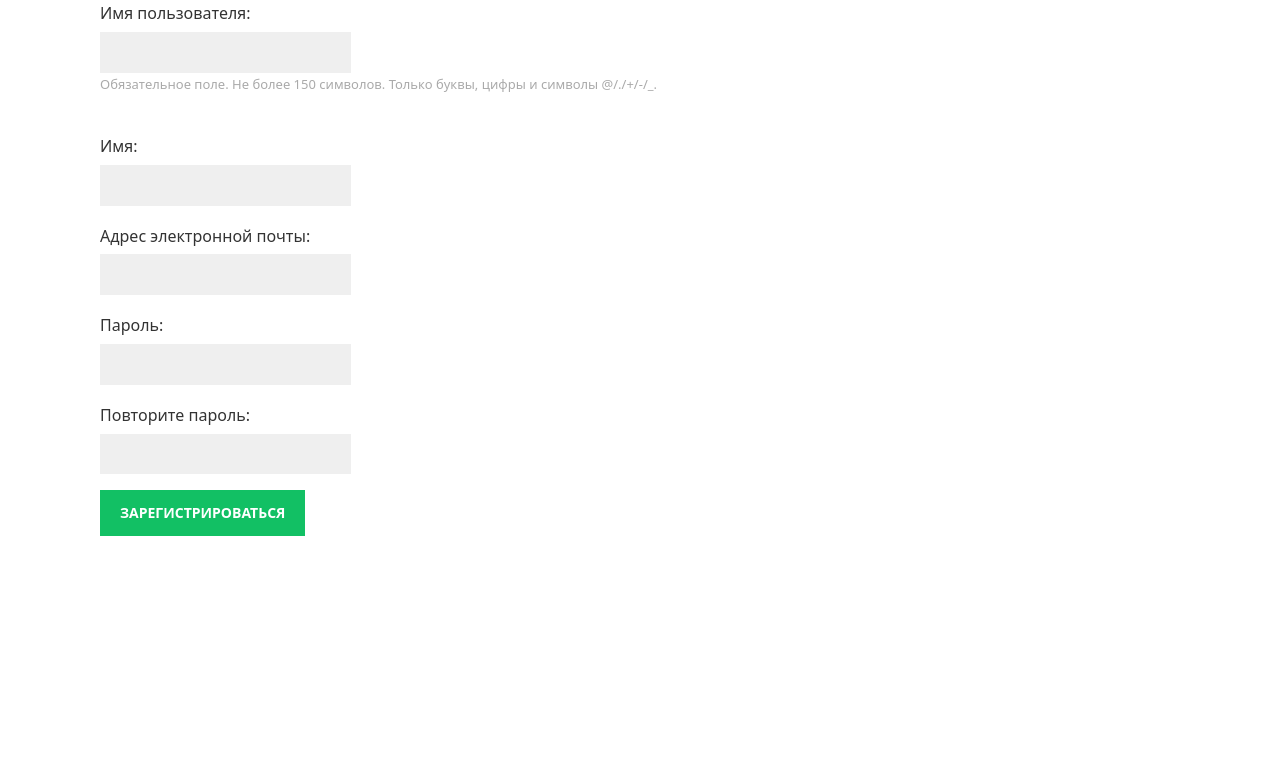
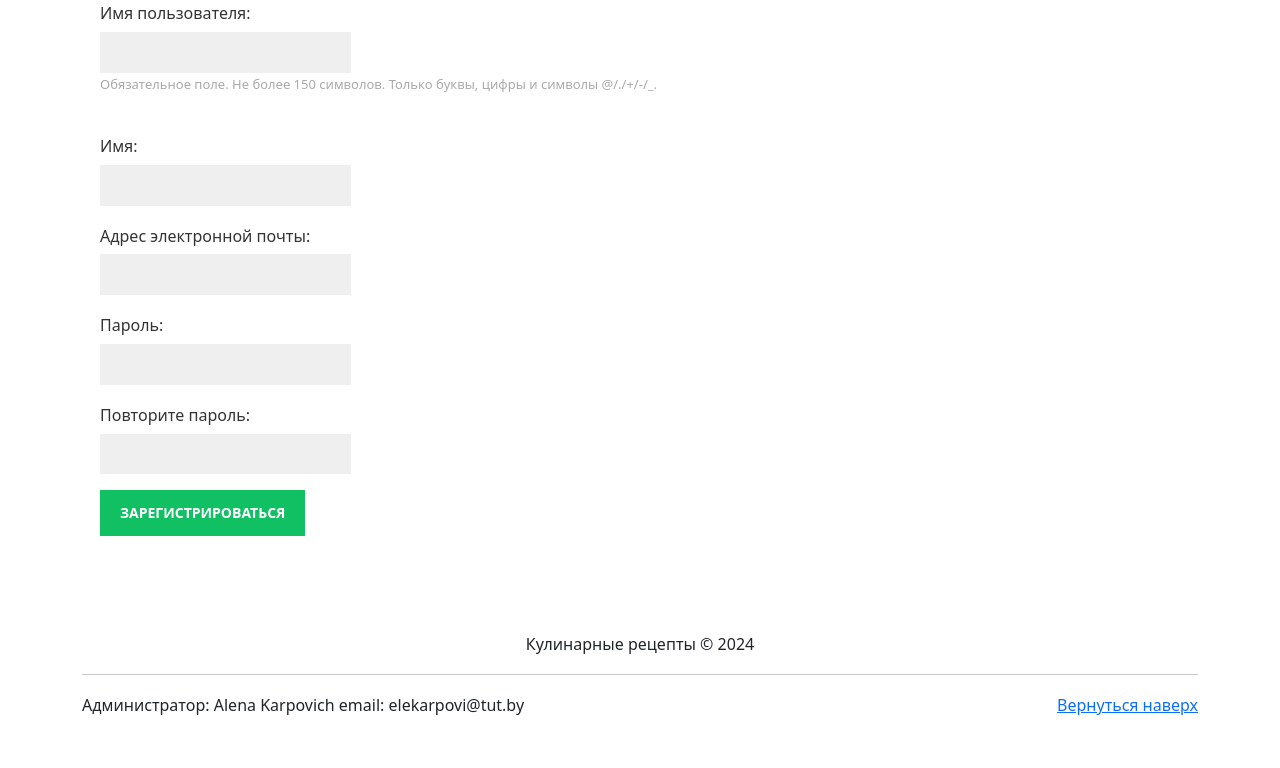
Before and after one commit to elekarpovi/Recipesite, a Django app: page /account/register/ in a window 1280 px wide. Shown: the part 154-922 px from the top of the page. Before the commit the page ends 690 px from the top, so only its background shows below. Run offline with Django 5.2, Linux system fonts and the light colour scheme; some web fonts are replaced.

Commit message:
Added footer

```diff
--- a/myproject/usersapp/static/css/base.css
+++ b/myproject/usersapp/static/css/base.css
@@ -88,7 +88,7 @@ form p {
 label {
     float:left;
     clear:both;
-    color:#333;
+    color:#333333;
     margin-bottom:4px;
 }
 input, textarea {
--- a/myproject/usersapp/templates/base.html
+++ b/myproject/usersapp/templates/base.html
@@ -70,4 +70,14 @@
     {% endblock %}
   </div>
 </body>
+{% block futer %}
+    <footer class="text-body-secondary py-5">
+        <div class="container">
+            <p class="text-center mb-1">Кулинарные рецепты © 2024</p>
+            <hr>
+            <p class="float-end mb-1"><a href="#">Вернуться наверх</a></p>
+            <p class="mb-0">Администратор: Alena Karpovich</a> email: elekarpovi@tut.by<a
+        </div>
+    </footer>
+  {% endblock futer %}
 </html>
```
Also changed, not shown: myproject/recipesapp/templates/recipesapp/base.html (+10 -0 lines).
